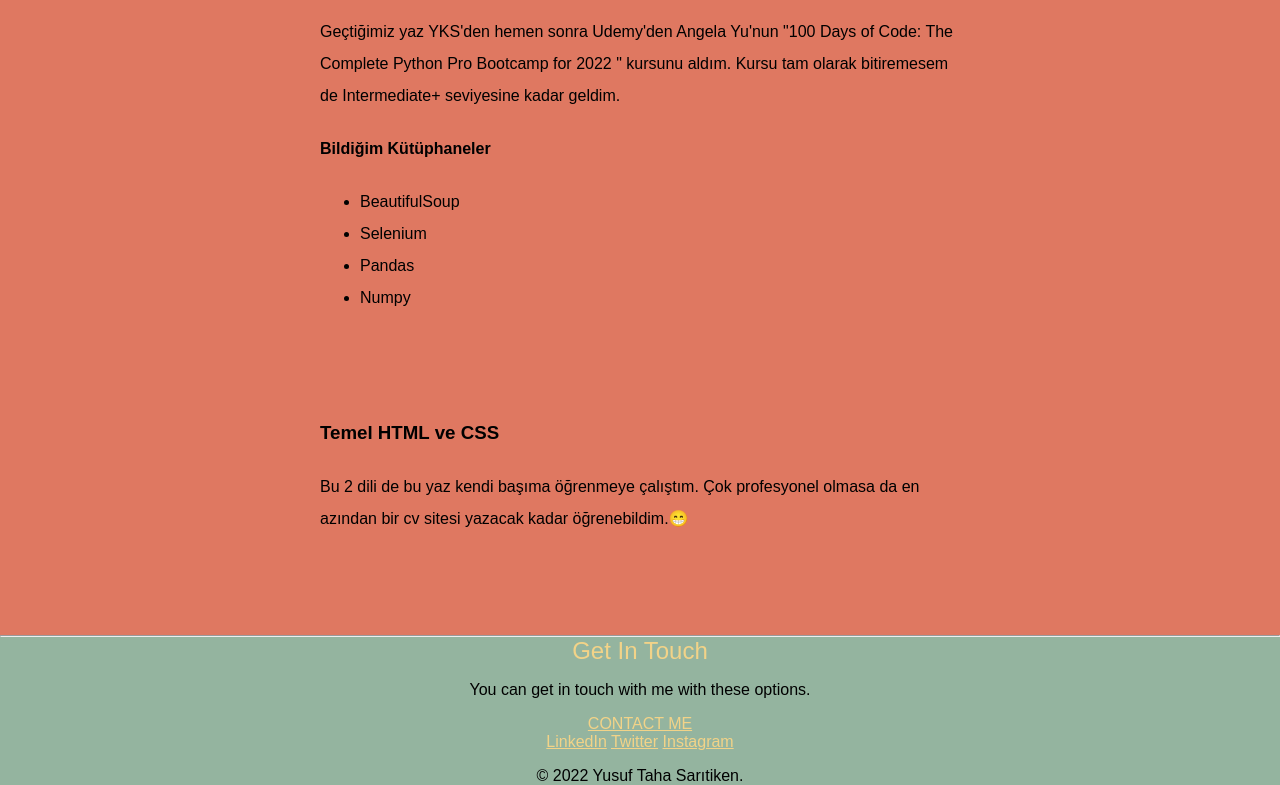
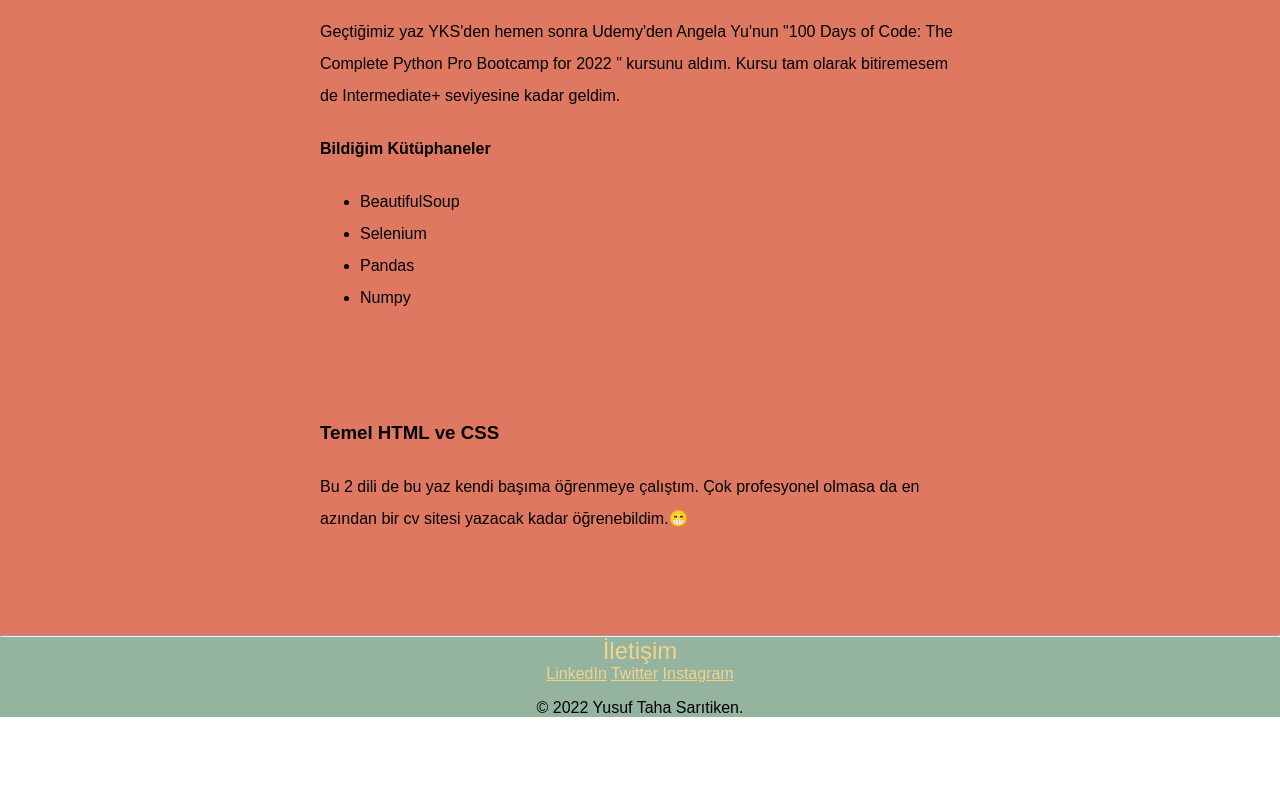
Before and after one commit to YTSRTKN/cv, a plain HTML site: page index.html in a window 1280 px wide. Shown: the part 303-1088 px from the top of the page. After the commit the page ends 1020 px from the top, so only its background shows below. Drawn offline with Linux system fonts and the light colour scheme; a web font is replaced by a local one.

Commit message:
new index

```diff
--- a/index.html
+++ b/index.html
@@ -38,9 +38,7 @@
 
   <div class="bottom-container">
     <div class="contact-me">
-      <h2 style="margin:0;">Get In Touch</h2>
-      <p>You can get in touch with me with these options.</p>
-      <a class="btn" href="mailto:yusuftaha799@gmail.com">CONTACT ME</a>
+      <h2 style="margin:0;">İletişim</h2>
     </div>
 
     <a class="footer-link" href="https://www.linkedin.com/in/yusuf-taha-sar%C4%B1tiken-977694249/">LinkedIn</a>
```
